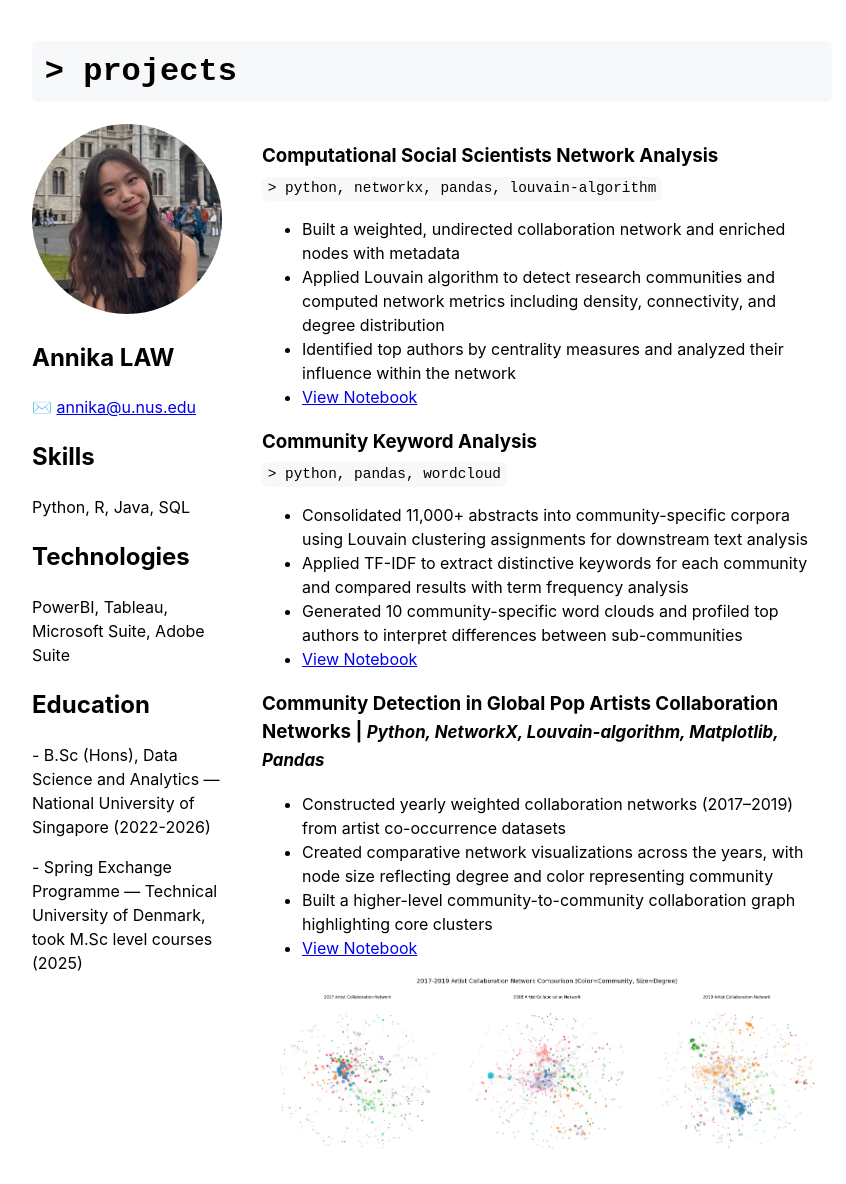
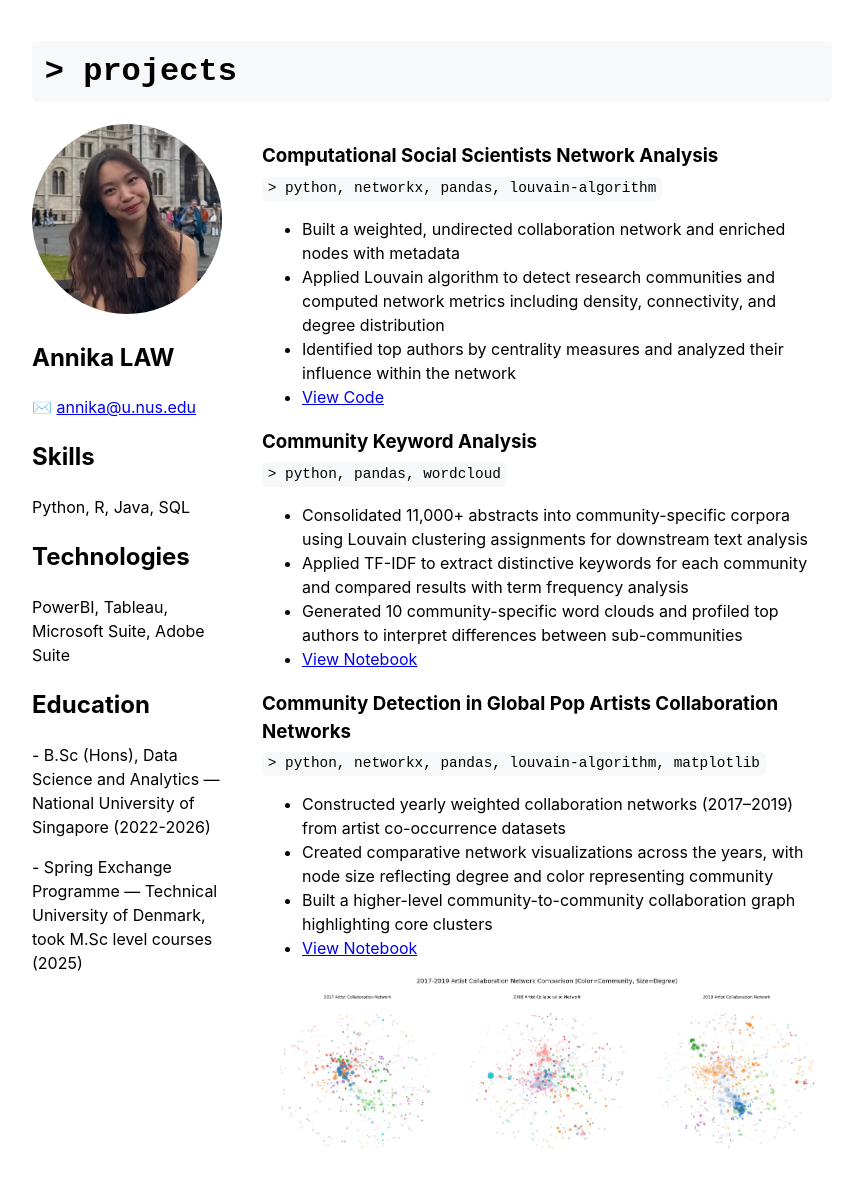
Before and after one commit to annikaljy/annikaljy.github.io, a Jekyll site: the page built from index.md, in a window 1280 px wide. Shown: the whole page, without its empty margins (208-1054 px from the left). Built offline with Jekyll 4.4.1, drawn with Linux system fonts in a browser that asks for light colours; some of the changed lines change nothing that is shown.

Commit message:
Update index.md

```diff
--- a/index.md
+++ b/index.md
@@ -42,7 +42,7 @@ title: Annika Law Jie Yu
     <li>Identified top authors by centrality measures and analyzed their influence within the network</li>
     <li>
       <a href="https://github.com/annikaljy/annikaljy.github.io/blob/main/notebooks/02467_assignment1.md" target="_blank">
-        View Notebook
+        View Code
       </a>
     </li>
   </ul>
@@ -69,10 +69,16 @@ title: Annika Law Jie Yu
 
   </ul>
 
-  <h3>
-    Community Detection in Global Pop Artists Collaboration Networks |
-    <span style="font-size: 0.9em; font-style: italic;"> Python, NetworkX, Louvain-algorithm, Matplotlib, Pandas</span>
-  </h3>
+    <h3 style="margin-bottom: 0.2em;">Community Detection in Global Pop Artists Collaboration Networks</h3>
+      <div style="font-family: 'Courier New', Courier, monospace;
+            background-color: #f6f8fa;
+            padding: 0.1em 0.4em;
+            border-radius: 6px;
+            font-size: 0.9em;
+            display: inline-block;
+            margin-top: 0;">
+      > python, networkx, pandas, louvain-algorithm, matplotlib
+    </div>
   <ul>
     <li>Constructed yearly weighted collaboration networks (2017–2019) from artist co-occurrence datasets</li>
     <li>Created comparative network visualizations across the years, with node size reflecting degree and color representing community</li>
```
